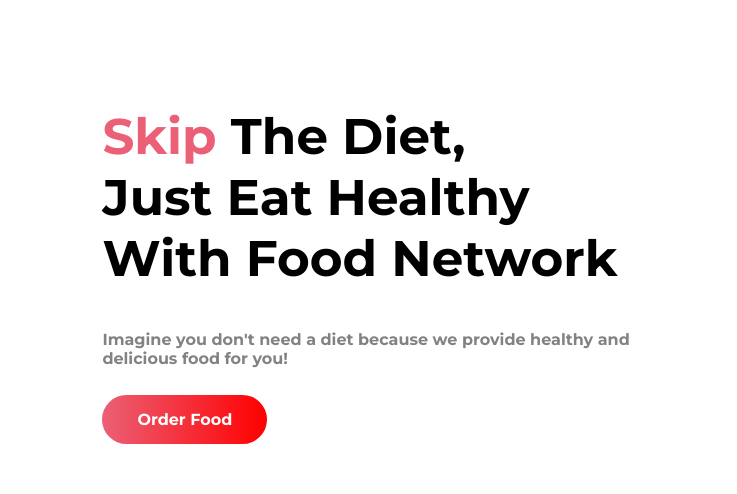
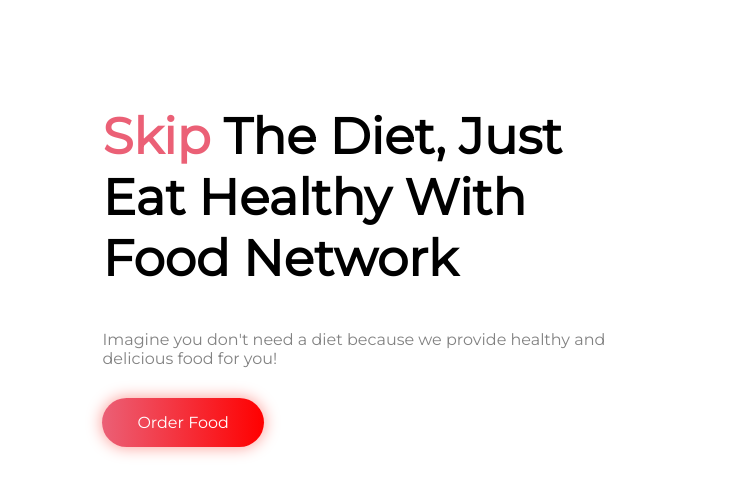
Before and after one commit to mashruf/landing-page-practise, a plain HTML site: page index.html in a window 1280 px wide. Shown: the full height of the page, 0-737 px from the left. Drawn offline with Linux system fonts and the light colour scheme; grey boxes are pictures that could not be loaded.

Commit message:
top-banner fixed

```diff
--- a/index.html
+++ b/index.html
@@ -9,13 +9,13 @@
     <link rel="stylesheet" href="style.css">
     <link rel="preconnect" href="https://fonts.googleapis.com">
     <link rel="preconnect" href="https://fonts.gstatic.com" crossorigin>
-    <link href="https://fonts.googleapis.com/css2?family=Montserrat:wght@700&display=swap" rel="stylesheet">
+    <link href="https://fonts.googleapis.com/css2?family=Montserrat&display=swap" rel="stylesheet">
 </head>
 
 <body>
     <section class="floating-part">
         <div class="half-width">
-            <h1><span class="red-color">Skip</span> The Diet,<br>Just Eat Healthy<br>With Food Network</h1>
+            <h1><span class="red-color">Skip</span> The Diet, Just Eat Healthy With Food Network</h1>
             <p>Imagine you don't need a diet because we provide healthy and delicious food for you!
             </p>
             <a class="click-link" target="_blank" href="index.html">Order Food</a>
--- a/style.css
+++ b/style.css
@@ -1,10 +1,12 @@
 body{
     margin: 0;
     font-family: 'Montserrat', sans-serif;
+
 }
 
 h1{
     font-size: 50px;
+    font-weight: 700;
 
 }
 
@@ -13,10 +15,10 @@ h1{
 }
 
 p{
-    font-size: 16px;
-    font-weight : normal;
+
+    font-weight : 700px;
     color: #828282;
-    margin-bottom: 42px;
+    margin-bottom: 45px;
 }
 
 .click-link{
@@ -25,6 +27,8 @@ p{
     text-decoration: none;
     padding: 15px 35px 15px;
     border-radius: 25px;
+    box-shadow: 0 0 15px 1px #fca39d;
+
 }
 
 .floating-part{
```
